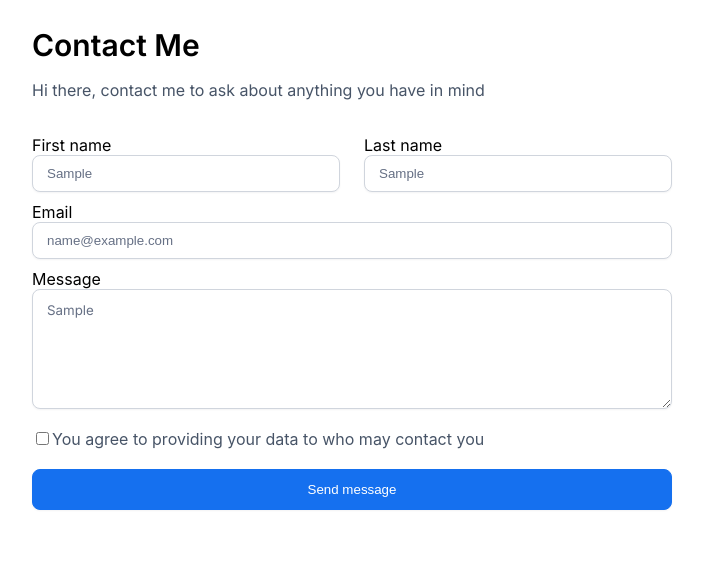
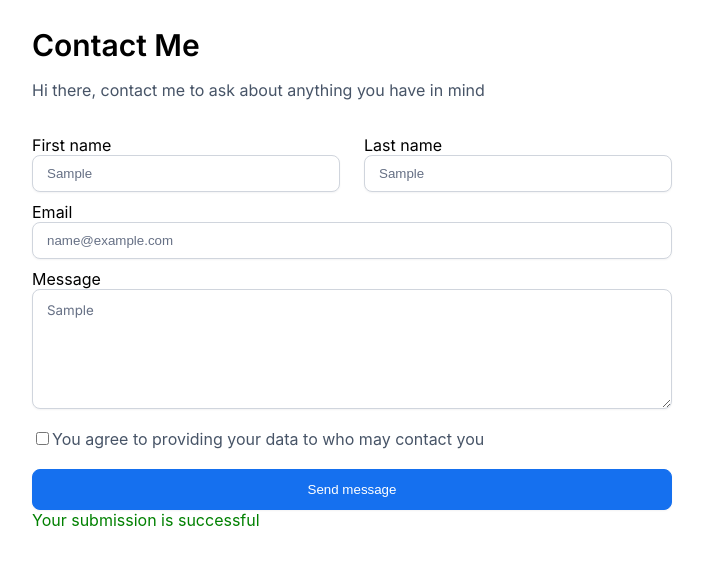
Before and after one commit to Yerimah/Like-Linktree, a React (Create React App) app: page /contact in a window 1280 px wide. Both pictures are taken after typing "Sample", "Sample", "name@example.com", "Sample" into the empty fields and a click on the input "Send message". Shown: the top 564 px of the page, without its empty margins (288-991 px from the left). Built offline with nearby package versions, Linux system fonts and the light colour scheme.

Commit message:
Add success message to contact component

```diff
--- a/src/Components/pages/Contact.js
+++ b/src/Components/pages/Contact.js
@@ -10,6 +10,7 @@ const Contact = () => {
   });
 
   const [submit, setSubmit] = useState(false);
+  const [valid, setValid] = useState(false);
 
   const handleFirstInput = (event) => {
     setInput({ ...input, firstname: event.target.value });
@@ -30,6 +31,9 @@ const Contact = () => {
   const handleSubmit = (e) => {
     e.preventDefault();
     setSubmit(true);
+    if (input.firstname && input.lastname && input.email && input.message) {
+      setValid(true);
+    }
   };
 
   return (
@@ -103,6 +107,7 @@ const Contact = () => {
           </div>
 
           <input type="submit" value="Send message" id="btn_submit" />
+          {submit && valid ? <div className="success-message">Your submission is successful</div> : null}
         </form>
       </div>
     </>
--- a/src/Components/pages/contact.css
+++ b/src/Components/pages/contact.css
@@ -91,6 +91,10 @@ form {
   gap: 8px;
 }
 
+.success-message {
+    color: green;
+}
+
 span {
   color: #f00;
 }
```
